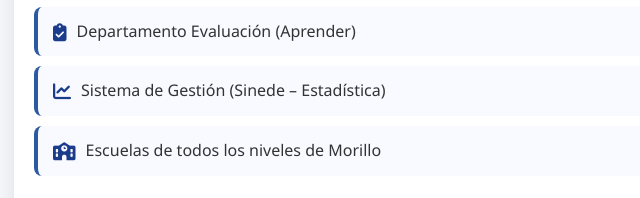
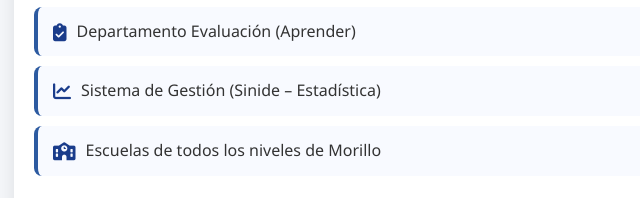
Before and after one commit to Ortiz371-hub/MorilloInvitacion, a plain HTML site: page index.html in a window 1280 px wide. Shown: the part 551-749 px from the top of the page, 241-881 px from the left. Drawn offline with Linux system fonts and the light colour scheme.

Commit message:
Update index.html

```diff
--- a/index.html
+++ b/index.html
@@ -302,7 +302,7 @@
             <ul class="temas-list">
                 <li><i class="fas fa-book-open"></i> Alfabetización Inicial</li>
                 <li><i class="fas fa-clipboard-check"></i> Departamento Evaluación (Aprender)</li>
-                <li><i class="fas fa-chart-line"></i> Sistema de Gestión (Sinede – Estadística)</li>
+                <li><i class="fas fa-chart-line"></i> Sistema de Gestión (Sinide – Estadística)</li>
                 <li><i class="fas fa-school"></i> Escuelas de todos los niveles de Morillo</li>
             </ul>
 
```
